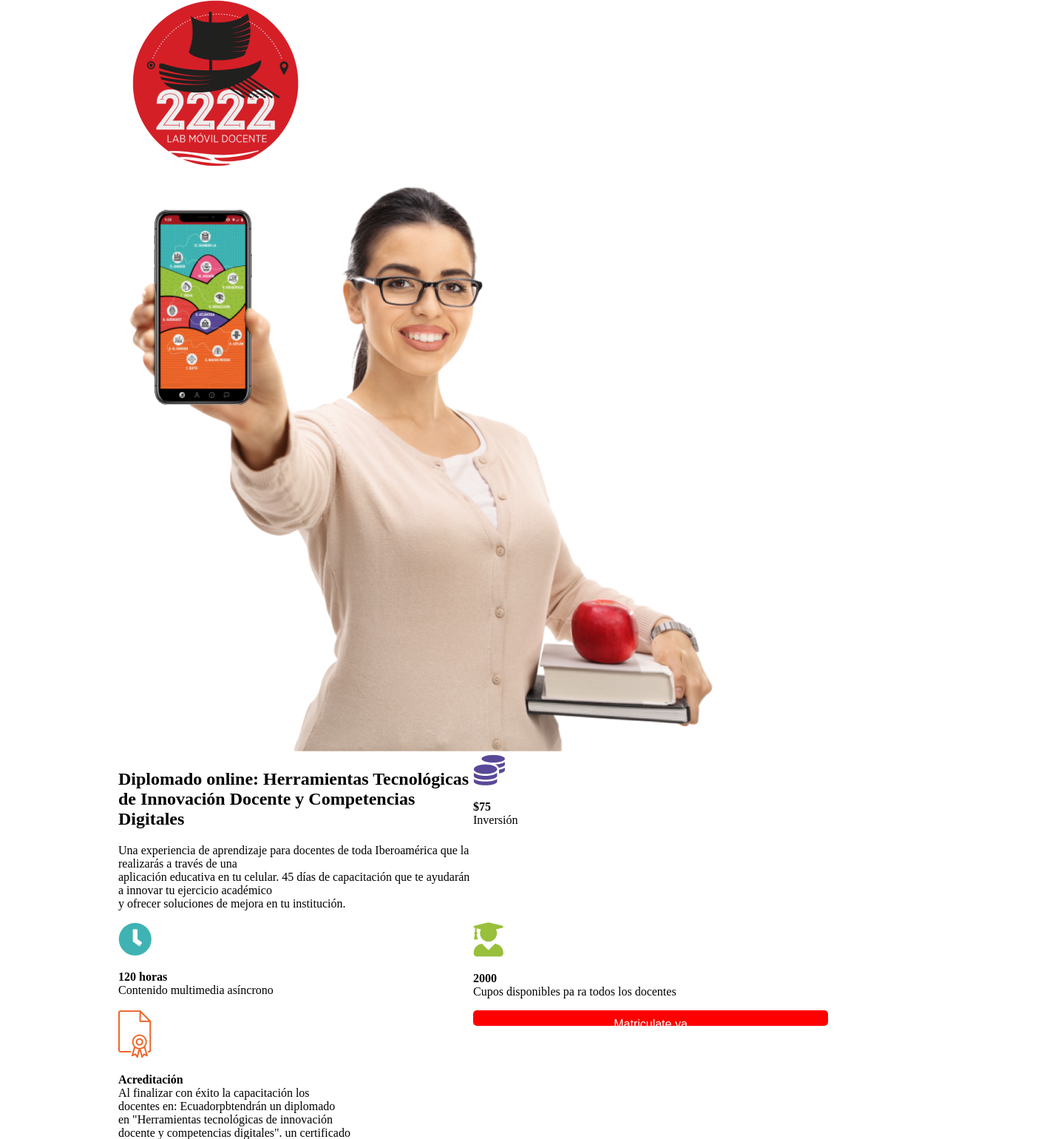
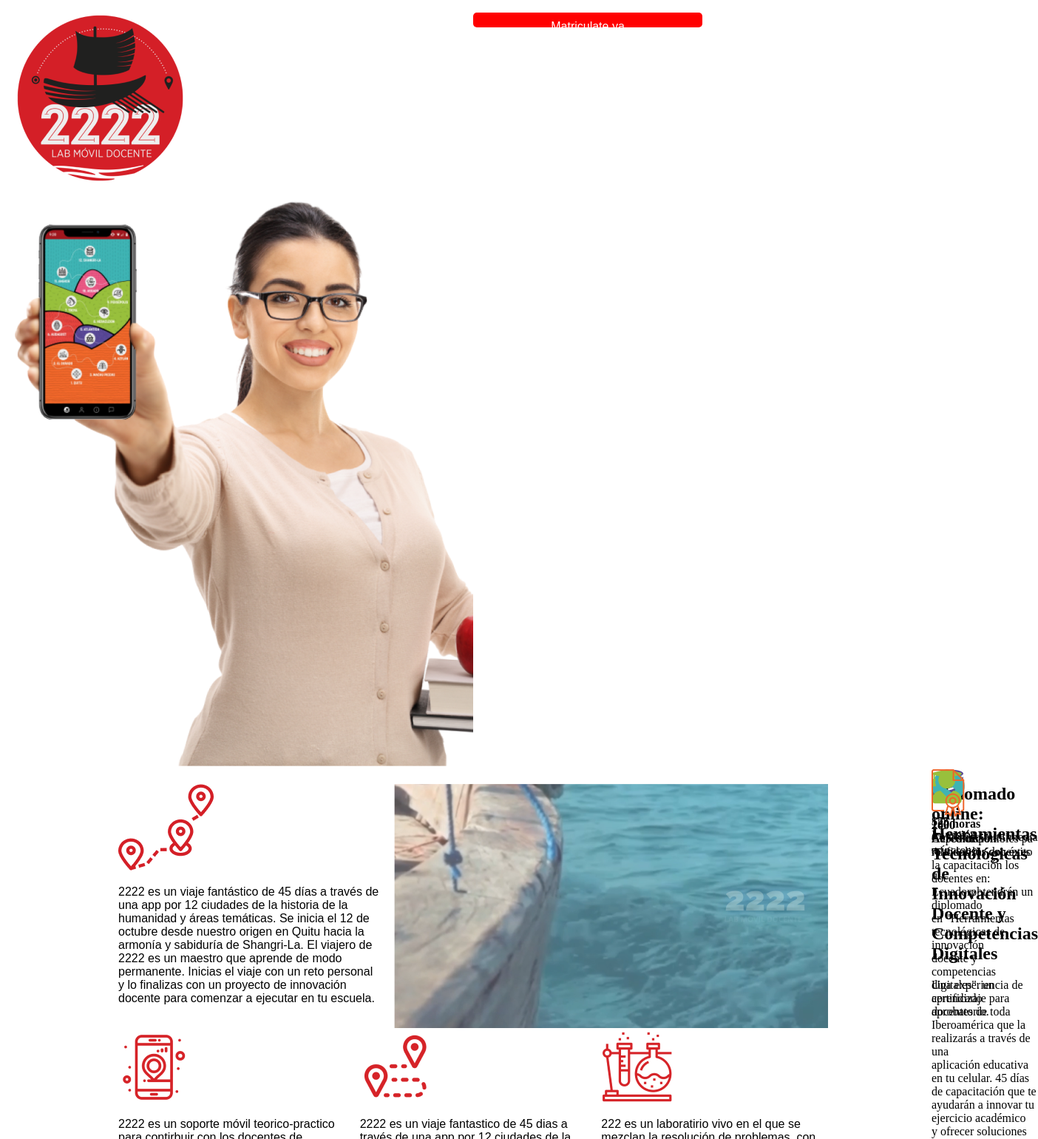
Before and after one commit to Binnarium/practicas-lab-2222-copy, a plain HTML site: page src/index.html in a window 1280 px wide. Shown: the part 3-1543 px from the top of the page at 74% size, 1404 px wide, since content can reach past the window. Drawn offline with Linux system fonts and the light colour scheme.

Commit message:
version_completa 1.0

```diff
--- a/src/index.html
+++ b/src/index.html
@@ -9,35 +9,35 @@
 <body>
     <section id="section_1_cabecera">
 
-        <div class="container imagenes">
-            <article class="container red">
+        <div class="imagenes_cabecera">
+            <article class="logo_red">
                 <img src="/src/Imagenes_practica/2222_logo_rojo.265954da.png.png" alt="logo_rojo">
             </article>
-            <article class="container mujer">
+            <article class="sonrie_mujer">
                 <img src="/src/Imagenes_practica/chicasonrie.png" alt="chica_sonrie">
             </article>
         </div>
 
-        <div class="container contenido_cabecera">
+        <div class="contenido_cabecera">
             <header class="introduccion">
                 <h1>Diplomado online: Herramientas Tecnológicas <br> de Innovación Docente y Competencias Digitales</h1>
                 <p>Una experiencia de aprendizaje para docentes de toda Iberoamérica que la realizarás a través de una <br>
                  aplicación educativa en tu celular. 45 días de capacitación que te ayudarán a innovar tu ejercicio académico
                  <br> y ofrecer soluciones de mejora en tu institución.</p>
              </header>
-            <article class="elementos_cabecera">
+            <article class="elementos_cabecera_1">
                 <img src="./Imagenes_practica/Inversion.png" alt="Img_monedas">
                 <p><b>$75</b> <br> Inversión</p>
             </article>
-            <article class="elementos_cabecera">
+            <article class="elementos_cabecera_2">
                 <img src="./Imagenes_practica/Horas.png" alt="Img_reloj">
                 <p><b>120 horas</b> <br> Contenido multimedia asíncrono</p>
             </article>
-            <article class="elementos_cabecera">
+            <article class="elementos_cabecera_3">
                 <img src="./Imagenes_practica/Cupos.png" alt="img_cupos">
                 <p><b>2000</b><br>Cupos disponibles pa ra todos los docentes</p>
             </article>
-            <article class="elementos_cabecera">
+            <article class="elementos_cabecera_4">
                 <img src="./Imagenes_practica/acreditacion.png" alt="img_diploma">
                 <p><b>Acreditación</b><br>Al finalizar con éxito la capacitación los <br>
                     docentes en: Ecuadorpbtendrán un diplomado <br>
--- a/src/main.css
+++ b/src/main.css
@@ -8,16 +8,56 @@ body {
 }
 /* PARTE 1*/
 
-#cabecera {
+#section_1_cabecera {
     display: flex;
+    flex-direction: row;
+    flex-wrap: nowrap;
+    padding: 10px;
+    margin: 10px;
+}
+
+.imagenes_cabecera {
+width: 50%;
+overflow: hidden;
+
+}
+
+.contenido_cabecera {
+
+width: 50%;
+display: grid;
+grid-template-columns: repeat( 2 , 50%);
+grid-template-rows: repeat( 5 , 20%);
+
+}
+
+.introduccion {
+grid-area: header;
+}
+
+.elementos_cabecera_1 {
+grid-area: left_up;
+}
+
+.elementos_cabecera_2 {
+grid-area: left_down;
+}
+
+.elementos_cabecera_3 {
+grid-area: rigth_up;
+}
+
+.elementos_cabecera_4 {
+grid-area: rigth_down;
+
+}
+
+.boton {
+
 
 }
 
 
-.contenido_cabecera {
-    display: grid;
-    grid-template-columns: 1fr 1fr;
-}
 
 .boton button {
     padding: 10px 20px;
@@ -33,7 +73,7 @@ body {
 /* PARTE 2*/
 
 #viaje {
-    background: rgb(249, 204, 84);
+    background:yellow;
     width: 100%;
 }
 
@@ -72,3 +112,20 @@ body {
     grid-template-columns: repeat(3, 1fr);
     gap: 20px;
 }
+/*Parte 3*/
+
+/*Parte 4*/
+
+/*Parte 5*/
+
+/*Parte 6*/
+
+/*Parte 7*/
+
+/*Parte 8*/
+
+/*Parte 9*/
+
+/*Parte 10*/
+
+/*Parte 11*/
```
